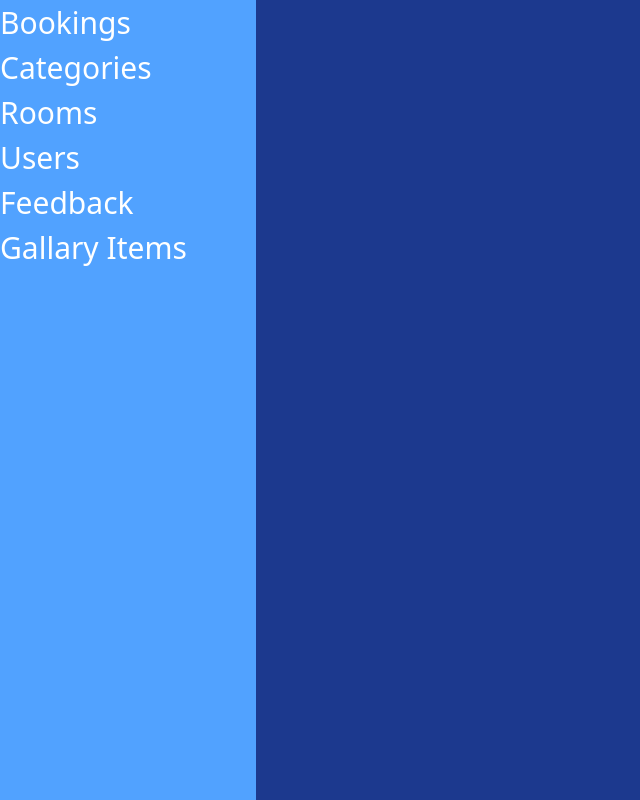
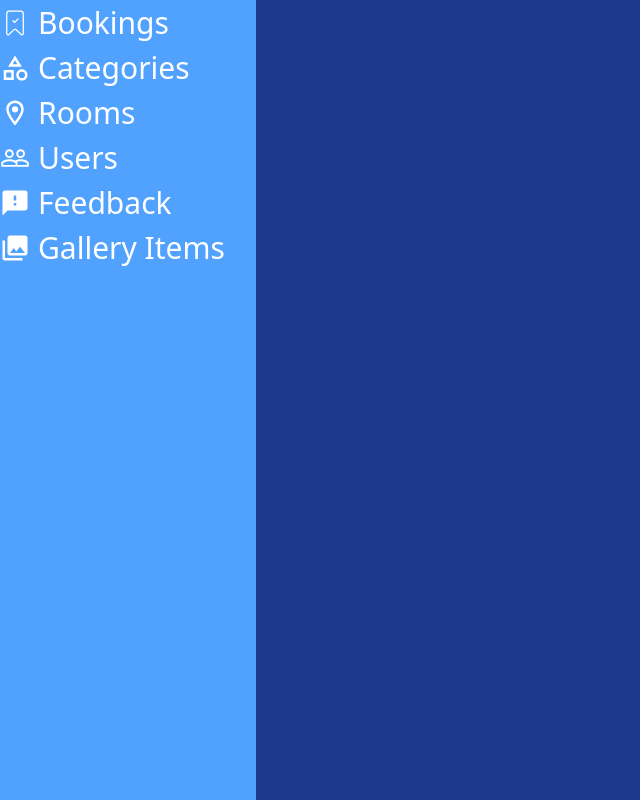
Before and after one commit to thilini-nisansala/Hotel-Management-frontend, a React (Vite) app: page /admin in a window 1280 px wide. Shown: the whole page, without its empty margins (0-640 px from the left). Built offline with nearby package versions, Linux system fonts and the light colour scheme.

Commit message:
alignment and add react icons

```diff
--- a/package.json
+++ b/package.json
@@ -13,6 +13,8 @@
     "@tailwindcss/vite": "^4.0.9",
     "react": "^19.0.0",
     "react-dom": "^19.0.0",
+    "react-icon": "^1.0.0",
+    "react-icons": "^5.5.0",
     "react-router-dom": "^7.2.0",
     "tailwindcss": "^4.0.9"
   },
--- a/src/pages/adminpage/admin.jsx
+++ b/src/pages/adminpage/admin.jsx
@@ -1,42 +1,34 @@
 import { Link, Route, Routes } from "react-router-dom";
+import { CiBookmarkCheck } from "react-icons/ci";
+import { MdOutlineCategory, MdOutlineRoom, MdPeopleOutline, MdFeedback, MdPhotoLibrary } from "react-icons/md";
 
-export default function AdminPage(){
-
-    return(
+export default function AdminPage() {
+    return (
         <div className="w-full max-h-height-[100vh] overflow-hidden flex">
-
             <div className="w-[20%] bg-blue-400 h-[100vh] flex flex-col">
-
-                <div className="text-white text-[30px] hover:text-[60px] hover:text-black">
-                    <Link to="/admin/bookings">Bookings</Link>
-                </div>
-
-                <div className="text-white text-[30px] hover:text-[60px] hover:text-black">
-                <Link to="/admin/bookings">Categories</Link>
-                </div>
-
-                <div className="text-white text-[30px] hover:text-[60px] hover:text-black">
-                    <Link to="/admin/bookings">Rooms</Link>
-                </div>
-
-                <div className="text-white text-[30px] hover:text-[60px] hover:text-black">
-                    <Link to="/admin/bookings">Users</Link>
-                </div>
-
-                <div className="text-white text-[30px] hover:text-[60px] hover:text-black">
-                    <Link to="/admin/bookings">Feedback</Link>
-                </div>
-
-                <div className="text-white text-[30px] hover:text-[60px] hover:text-black">
-                    <Link to="/admin/bookings">Gallary Items</Link>
-                </div>
-
+                <Link to="/admin/bookings" className="text-white text-[30px] hover:font-bold flex items-center gap-2">
+                    <CiBookmarkCheck /> Bookings
+                </Link>
+                <Link to="/admin/categories" className="text-white text-[30px] hover:font-bold flex items-center gap-2">
+                    <MdOutlineCategory /> Categories
+                </Link>
+                <Link to="/admin/rooms" className="text-white text-[30px] hover:font-bold flex items-center gap-2">
+                    <MdOutlineRoom /> Rooms
+                </Link>
+                <Link to="/admin/users" className="text-white text-[30px] hover:font-bold flex items-center gap-2">
+                    <MdPeopleOutline /> Users
+                </Link>
+                <Link to="/admin/feedback" className="text-white text-[30px] hover:font-bold flex items-center gap-2">
+                    <MdFeedback /> Feedback
+                </Link>
+                <Link to="/admin/gallery" className="text-white text-[30px] hover:font-bold flex items-center gap-2">
+                    <MdPhotoLibrary /> Gallery Items
+                </Link>
             </div>
 
-        <div className="w-[80%] bg-blue-900">
-
+            <div className="w-[80%] bg-blue-900">
+                {/* Admin page content goes here */}
+            </div>
         </div>
-
-        </div>
-    )
+    );
 }
```
Also changed, not shown: 1 other file (tests, documents, lock files or other folders).
